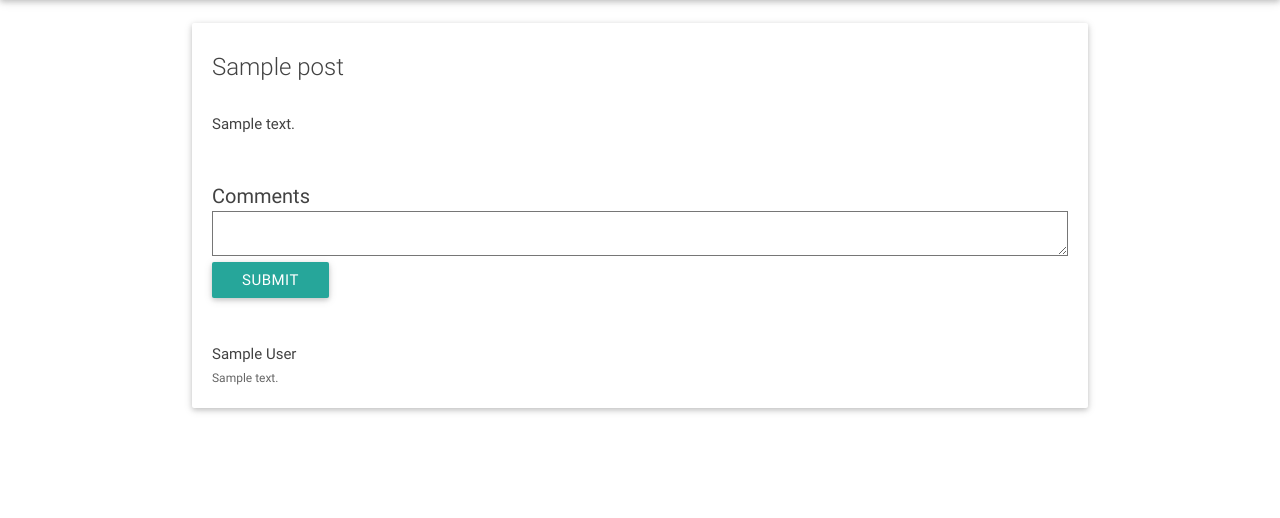
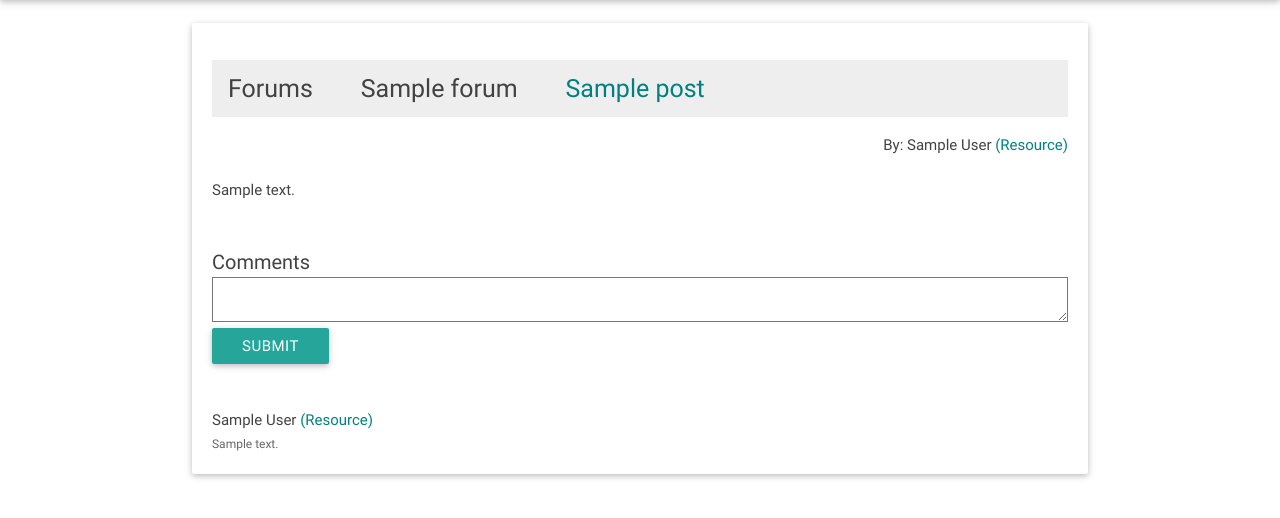
Before and after one commit to joewang704/junior-design-prototype, a Django app: template django_site/forum/templates/post.html in a window 1280 px wide. Shown: the part 64-582 px from the top of the page. Run offline with Django 3.2, Linux system fonts and the light colour scheme; the template is opened without the code that fills it: most values are stand-ins (such as "Sample title", 1, 10 or a date in 2020); form fields are guessed from the names that the template uses; some libraries are stand-ins or nearby versions.

Commit message:
roles on register; search; forum breadcrumbs

```diff
--- a/django_site/forum/forms.py
+++ b/django_site/forum/forms.py
@@ -13,6 +13,11 @@ class RegisterForm(forms.Form):
     password = forms.CharField(label='Password',
                                widget=forms.PasswordInput(attrs={'class': 'validate'}))
 
+    ROLES = (('0', 'Patient'), ('1', 'Resource'))
+
+    is_patient = forms.ChoiceField(label='Role/Profession',
+                                   widget=forms.Select, choices=ROLES)
+
 
 class LoginForm(forms.Form):
     email = forms.EmailField(label='Email',
@@ -23,6 +28,7 @@ class LoginForm(forms.Form):
 
 class SearchForm(forms.Form):
     search_text = forms.CharField(label='Search', max_length=100)
+
 
 class UserForm(forms.ModelForm):
     class Meta:
--- a/django_site/forum/templates/post.html
+++ b/django_site/forum/templates/post.html
@@ -20,10 +20,32 @@
         <div class="container">
             <div class="card white grey-text text-darken-3">
                 <div class="card-content">
-                    <span class="card-title">{{ post.title }}</span>
+                    <ul class="forum-breadcrumbs">
+                        <li>
+                            <a href="/forums/">Forums</a>
+                        </li>
+                        <li>
+                            <a href="/forum/{{ post.forum.id }}/"> {{ post.forum.title }} </a>
+                        </li>
+                        <li>
+                            {{ post.title }}
+                        </li>
+                    </ul>
+                    <div class="post-user">
+                     <span class="post-user-name">
+                         By: {{ post.user.first_name }} {{ post.user.last_name }}
+                     </span>
+                     <span class="post-user-role">
+                         {% if post.user.profile.is_patient == 0 %}
+                             (Patient)
+                         {% else %}
+                             (Resource)
+                         {% endif %}
+                     </span>
+                    </div>
                     <br>
                     <br>
-                    {{ post.text }}
+                     {{ post.text }}
                     <br>
                     <br>
                     <br>
@@ -43,7 +65,14 @@
                             <br><br>
                             <span class="comment-user-text">
                     {{ comment.user.first_name }} {{ comment.user.last_name }}
-                  </span>
+                            </span>
+                            <span class="comment-user-role">
+                             {% if comment.user.profile.is_patient == 0 %}
+                                 (Patient)
+                             {% else %}
+                                 (Resource)
+                             {% endif %}
+                            </span>
                             <br>
                             <span class="comment-body-text">
                     {{ comment.text }}
--- a/django_site/forum/templates/search_results.html
+++ b/django_site/forum/templates/search_results.html
@@ -31,7 +31,6 @@
                     <span class="card-title">Search Results for "{{ search_text }}"</span>
                     <br>
                     <br>
-
                     {% if not results %}
                         No Results Found
                     {% else %}
--- a/django_site/static/css/style.css
+++ b/django_site/static/css/style.css
@@ -54,6 +54,10 @@ p {
     font-size: 15px;
 }
 
+span.comment-user-role {
+    color: teal;
+}
+
 .comment-body-text {
     font-size: 12px;
     color: #666;
@@ -65,6 +69,26 @@ p {
 
 .card-content a:hover {
     opacity: .7;
+}
+
+.card.search-results {
+    visibility: hidden;
+    opacity: 0;
+    transition: visibility 0s, opacity 0.5s linear;
+}
+
+.card.search-results.show {
+    visibility: visible;
+    opacity: 0.85;
+    transition: visibility 0s, opacity 0.5s linear;
+}
+/* Posts */
+.post-user {
+    float: right;
+}
+
+.post-user .post-user-role {
+    color: teal;
 }
 
 #index-banner.parallax-container {
@@ -98,3 +122,44 @@ p {
         font-size: 12px;
     }
 }
+
+ul.forum-breadcrumbs {
+    padding: 10px 16px;
+    list-style: none;
+    background-color: #eee;
+    font-size: 17px;
+}
+
+/* Display list items side by side */
+ul.forum-breadcrumbs li {
+    display: inline;
+    font-size: 25px;
+}
+
+/* Add a slash symbol (/) before/behind each list item */
+ul.forum-breadcrumbs li + li:before {
+    padding: 8px;
+    color: black;
+    content: '\E5CC';
+    font-family: 'Material Icons';
+    font-weight: normal;
+    font-style: normal;
+    font-size: 25px;
+    vertical-align: top;
+    -webkit-font-smoothing: antialiased;
+}
+
+/* Add a color to all links inside the list */
+ul.forum-breadcrumbs li a {
+    text-decoration: none;
+}
+
+ul.forum-breadcrumbs li:last-child {
+    color: teal;
+}
+
+/* Add a color on mouse-over */
+ul.forum-breadcrumbs li a:hover {
+    color: #01447e;
+    text-decoration: underline;
+}
```
Also changed, not shown: django_site/forum/templates/entry.html (+12 -12 lines), django_site/forum/templates/forum.html (+11 -1 lines), django_site/forum/templates/index.html (+34 -6 lines), django_site/forum/templates/partials/partial_search_results.html (added, +17 -0 lines), django_site/forum/templates/profile.html (+0 -16 lines), django_site/forum/templates/register.html (+29 -0 lines), django_site/forum/views.py (+10 -7 lines).
